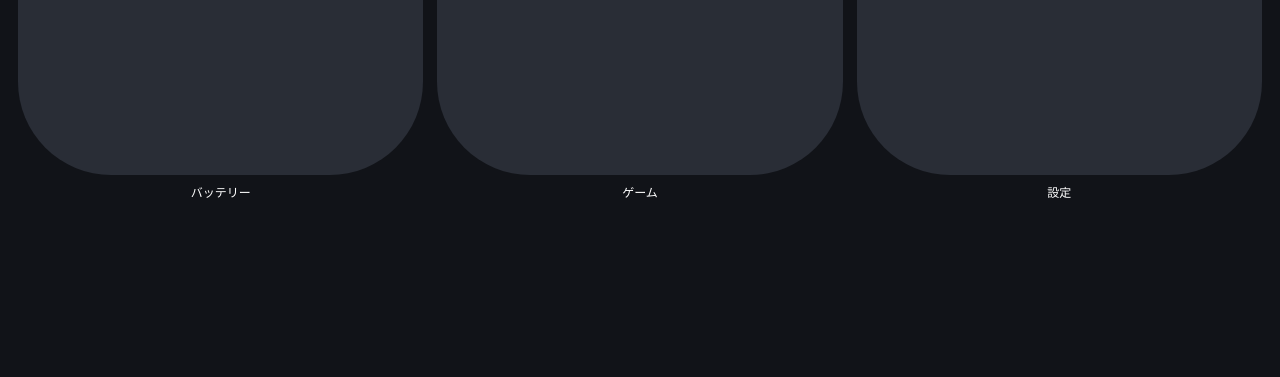
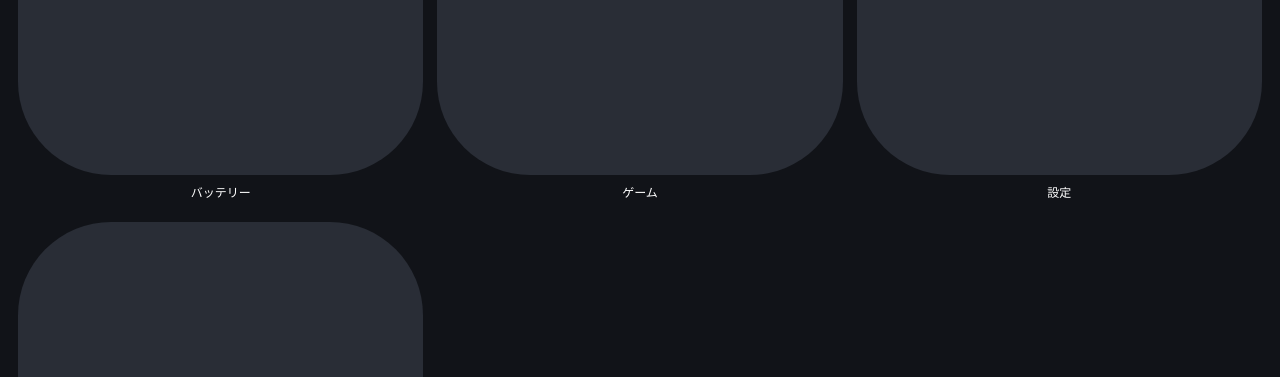
Before and after one commit to renlenren9/iphone-menu, a plain HTML site: page index.html in a window 1280 px wide. Shown: the part 809-1186 px from the top of the page. Before the commit the page ends 1034 px from the top, so only its background shows below. Drawn offline with Linux system fonts and the light colour scheme.

Commit message:
Update index.html

```diff
--- a/index.html
+++ b/index.html
@@ -127,6 +127,13 @@ const items = [
     image: "",
     type: "shortcut",
     target: "設定メニュー"
+  },
+  {
+  name: "d払い",
+  emoji: "💳",
+  image: "",
+  type: "shortcut",
+  target: "d払い起動"
   }
 ];
 
```
